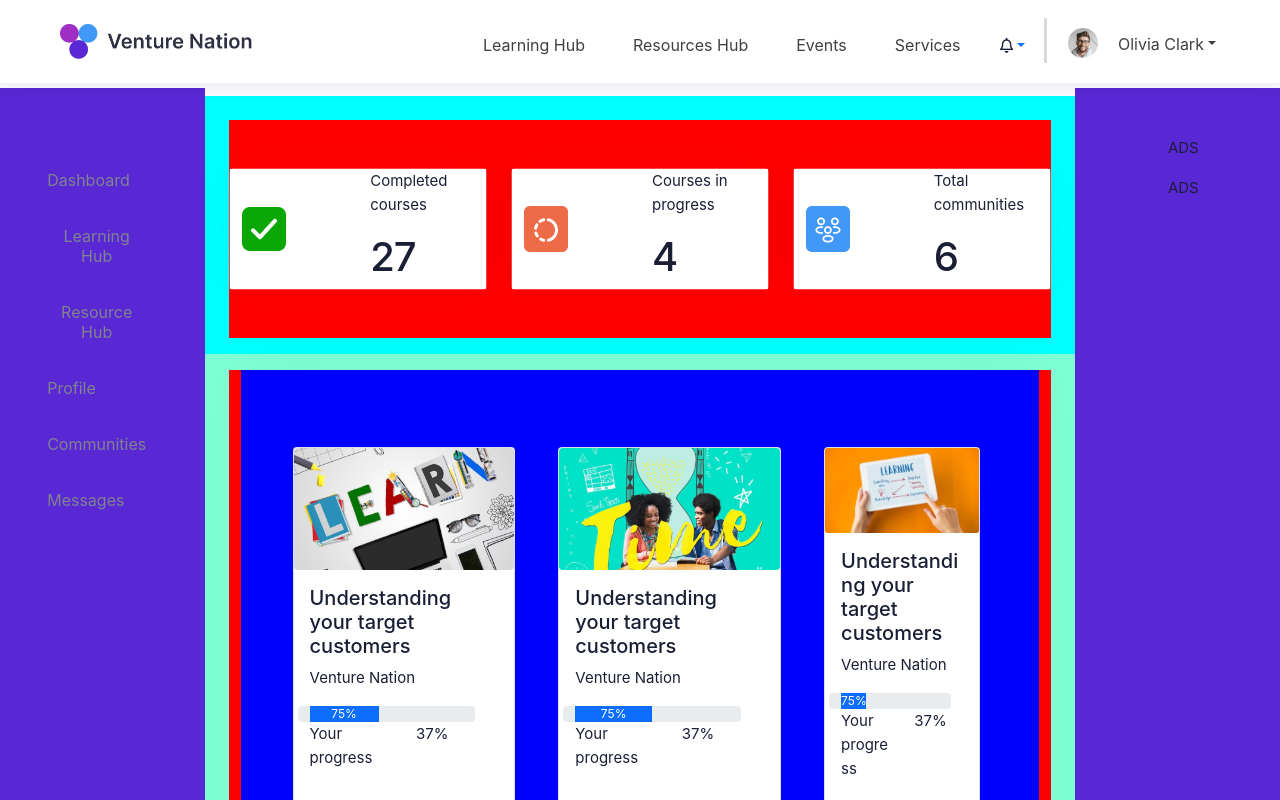
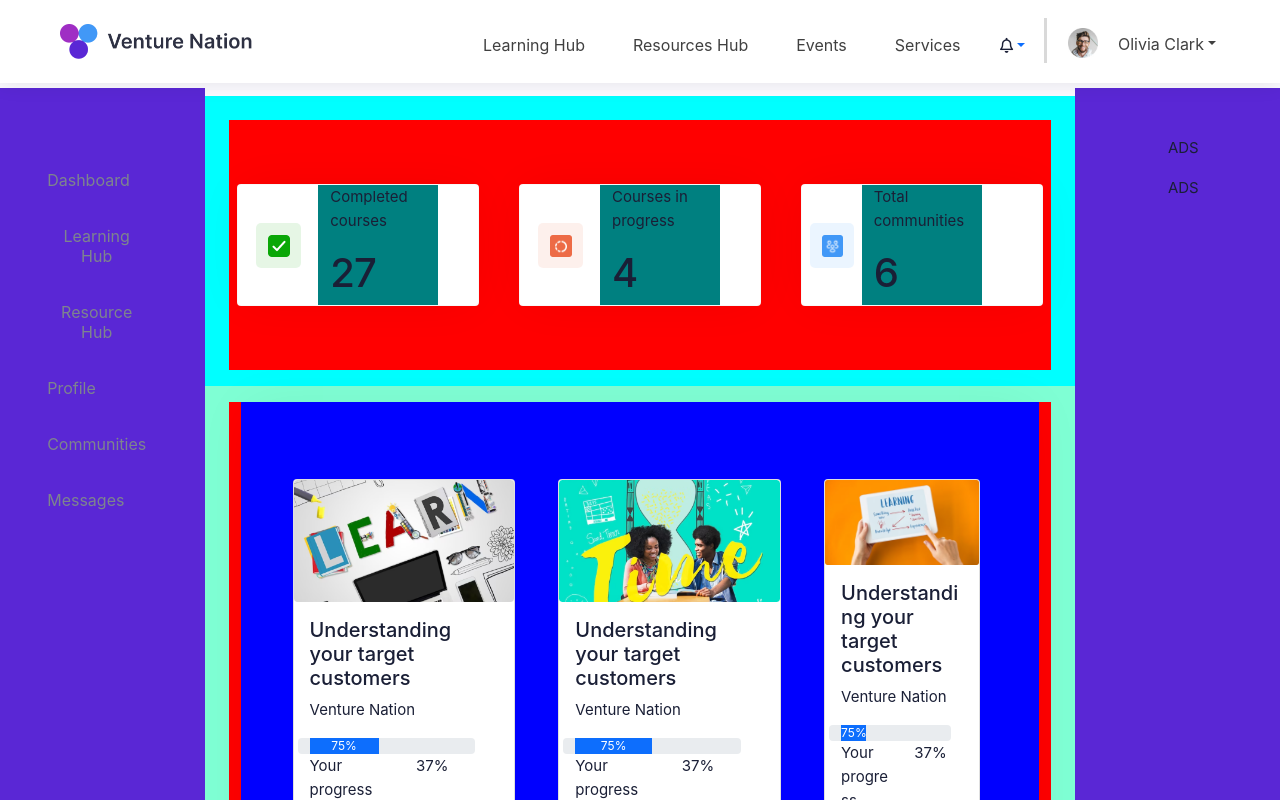
Before and after one commit to Ayodeji0955/vue-project, a Vue app: page /dashboard in a window 1280 px wide. Shown: the top 800 px of the page. Built offline with nearby package versions, Linux system fonts and the light colour scheme.

Commit message:
removed all comments on the CenterPage

```diff
--- a/src/components/dashboard/CenterPage.vue
+++ b/src/components/dashboard/CenterPage.vue
@@ -1,11 +1,11 @@
 <template>
     <div class="center-page pt-4">
         <div class="container center-page__container">
-            <div class="row justify-content-evenly center-page__main-row">
-                <div class="col-md-4">
+            <div class="row center-page__main-row">
+                <div class="col-md-4 center-page__main-col">
                     <div class="row center-page__sub-row" >
-                        <div class="col-md-6 center-page__main-col" >
-                            <img src="~@/assets/images/dashboard/checkbox.png" alt="Logo" class="navbar__img">
+                        <div class="col-md-4 align-self-center center-page__col-img">
+                            <img src="~@/assets/images/dashboard/checkbox.png" alt="Logo" class="center-page__img-green">
                         </div>
                         <div class="col-md-6 center-page__sub-col" >
                             <p>Completed courses</p>
@@ -13,10 +13,10 @@
                         </div>
                     </div>
                 </div>
-                <div class="col-md-4">
+                <div class="col-md-4 center-page__main-col">
                     <div class="row center-page__sub-row">
-                        <div class="col-md-6 center-page__main-col">
-                            <img src="~@/assets/images/dashboard/red.png" alt="Logo" class="navbar__img">
+                        <div class="col-md-4 align-self-center center-page__col-img">
+                            <img src="~@/assets/images/dashboard/red.png" alt="Logo" class="center-page__img-red">
                         </div>
                         <div class="col-md-6 center-page__sub-col">
                             <p>Courses in progress</p>
@@ -24,10 +24,10 @@
                         </div>
                     </div>
                 </div>
-                <div class="col-md-4">
+                <div class="col-md-4 center-page__main-col">
                     <div class="row center-page__sub-row">
-                        <div class="col-md-6 center-page__main-col">
-                            <img src="~@/assets/images/dashboard/blue.png" alt="Logo" class="navbar__img">
+                        <div class="col-md-3 align-self-center center-page__col-img">
+                            <img src="~@/assets/images/dashboard/blue.png" alt="Logo" class="center-page__img-blue">
                         </div>
                         <div class="col-md-6 center-page__sub-col">
                             <p>Total communities</p>
@@ -64,24 +64,53 @@
         padding: 0rem 0rem;
     }
 
+    &__main-col {
+        padding: 1rem 2rem;
+    }
+
     &__sub-row {
-        padding: 0rem 0rem;
-        margin: 0rem 0rem;
         border-radius: 0.25rem;
         border: 1px solid rgba(230, 230, 230, 0.30);
+        background: #FFF;
         box-shadow: 0px 0px 50px -5px rgba(0, 0, 0, 0.06);
     }
 
-    &__main-col {
+    &__col-img {
         display: flex;
+        justify-content: center;
         align-items: center;
-        margin: 0 0rem;
-        background: #FFF;
+
+
+
+    }
+
+    &__img-green {
+        border-radius: 0.3125rem;
+        width: 2.8125rem;
+        height: 2.8125rem;
+        background: rgba(10, 167, 7, 0.10);
+        padding: 0.75rem 0.6875rem 0.6875rem 0.75rem;
+    }
+
+    &__img-red {
+        border-radius: 0.3125rem;
+        background: rgba(237, 107, 70, 0.10);
+        width: 2.8125rem;
+        height: 2.8125rem;
+        padding: 0.75rem 0.6875rem 0.6875rem 0.75rem;
+    }
+
+    &__img-blue {
+        border-radius: 0.3125rem;
+        background: rgba(65, 152, 247, 0.10);
+        border-radius: 0.3125rem;
+        width: 2.8125rem;
+        height: 2.8125rem;
+        padding: 0.75rem 0.6875rem 0.6875rem 0.75rem;
     }
 
     &__sub-col {
-        margin: 0 0rem;
-        background-color: #FFF;
+        background-color: teal;
     }
 }
 </style>
```
